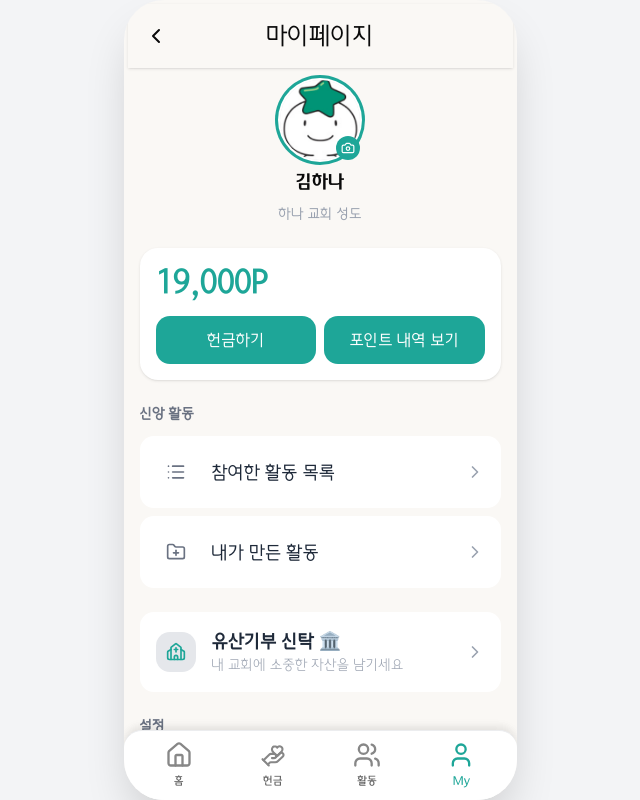
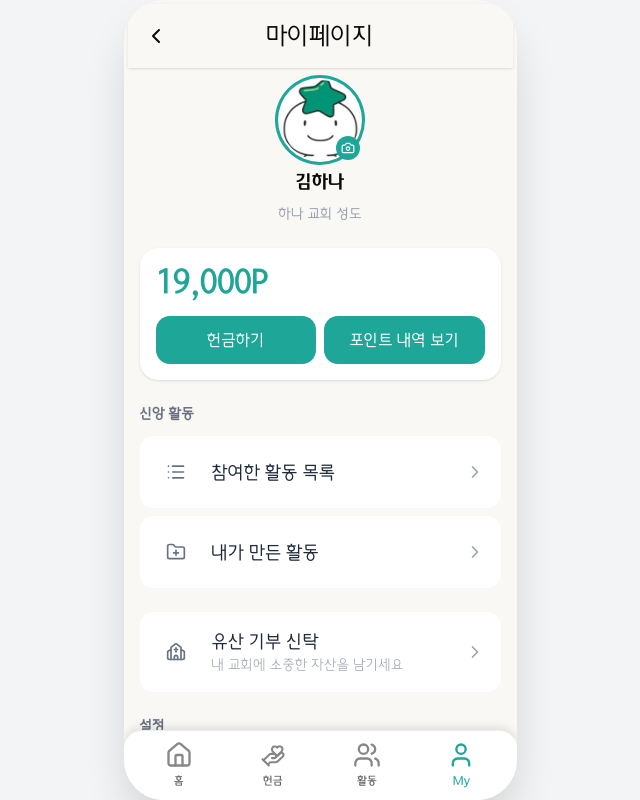
Before and after one commit to PrayForHanaro/Frontend, a Next.js app: page /mypage in a window 1280 px wide. Shown: the whole page, without its empty margins (320-960 px from the left). Built offline with nearby package versions, Linux system fonts and the light colour scheme.

Commit message:
feat: 마이페이지 유산기부신탁 글씨 볼드 변경 #31

```diff
--- a/components/ui/My/MenuItem.tsx
+++ b/components/ui/My/MenuItem.tsx
@@ -22,8 +22,7 @@ export default function MenuItem({
   const router = useRouter();
 
   const normalizedLabel = label.replace(/\s/g, '');
-  const isDonationTrust = normalizedLabel.includes('유산기부신탁');
-  const displayLabel = isDonationTrust ? '유산기부 신탁 🏛️' : label.trim();
+  const displayLabel = label.trim();
 
   function handleMove() {
     router.push(href);
@@ -40,11 +39,7 @@ export default function MenuItem({
         {icon ? (
           <div
             className={`mr-1 flex size-10 shrink-0 items-center justify-center rounded-xl ${
-              isDonationTrust
-                ? 'bg-gray-200 text-hana-main'
-                : isDanger
-                  ? 'text-red-500'
-                  : 'text-gray-500'
+              isDanger ? 'text-red-500' : 'text-gray-500'
             }`}
           >
             {icon}
@@ -53,9 +48,7 @@ export default function MenuItem({
 
         <div className="flex min-w-0 flex-col items-start">
           <span
-            className={`font-hana-main text-[18px] ${
-              isDonationTrust ? 'font-semibold' : 'font-medium'
-            } ${isDanger ? 'text-red-500' : 'text-gray-800'}`}
+            className={`font-hana-main text-[18px] ${'font-medium'} ${isDanger ? 'text-red-500' : 'text-gray-800'}`}
           >
             {displayLabel}
           </span>
```
